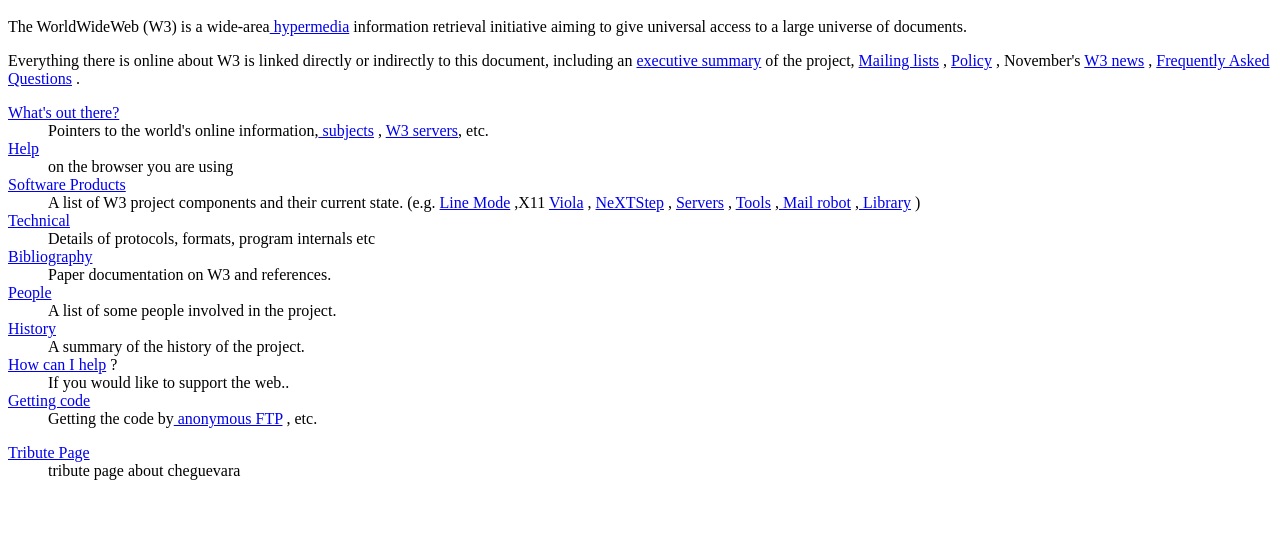
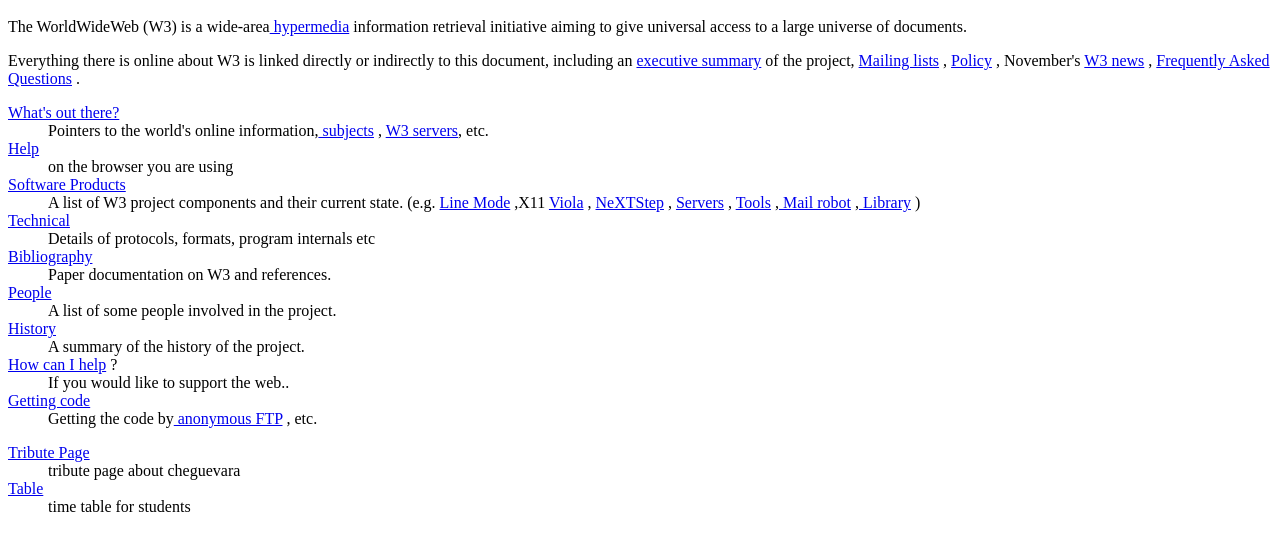
Before and after one commit to dasireddynarendarreddy/HTML9, a plain HTML site: page index.html in a window 1280 px wide. Shown: the part 48-598 px from the top of the page. Drawn offline with Linux system fonts and the light colour scheme.

Commit message:
updated html

```diff
--- a/index.html
+++ b/index.html
@@ -75,4 +75,10 @@
         <a href="tribute.html">Tribute Page</a>
         <dd>tribute page about cheguevara</dd>
     </dt>
+    <dt>
+        <a href="table.html">Table</a>
+        <dd> time table for students</dd>
+
+    </dt>
+
     </BODY>
```
